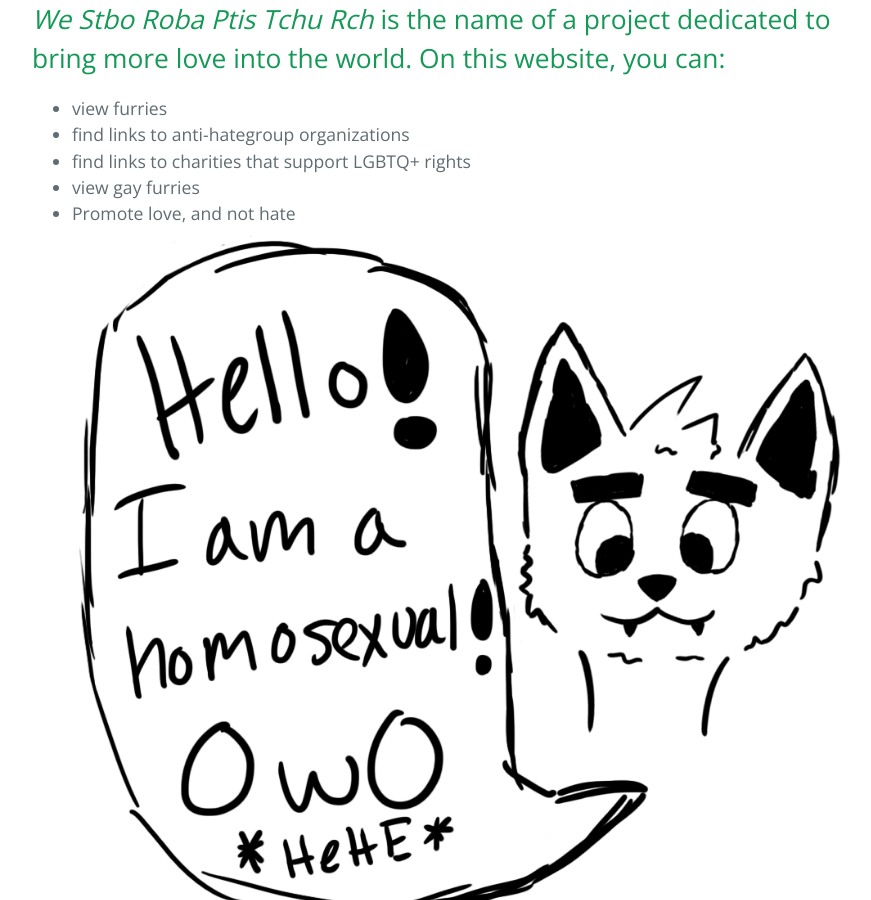
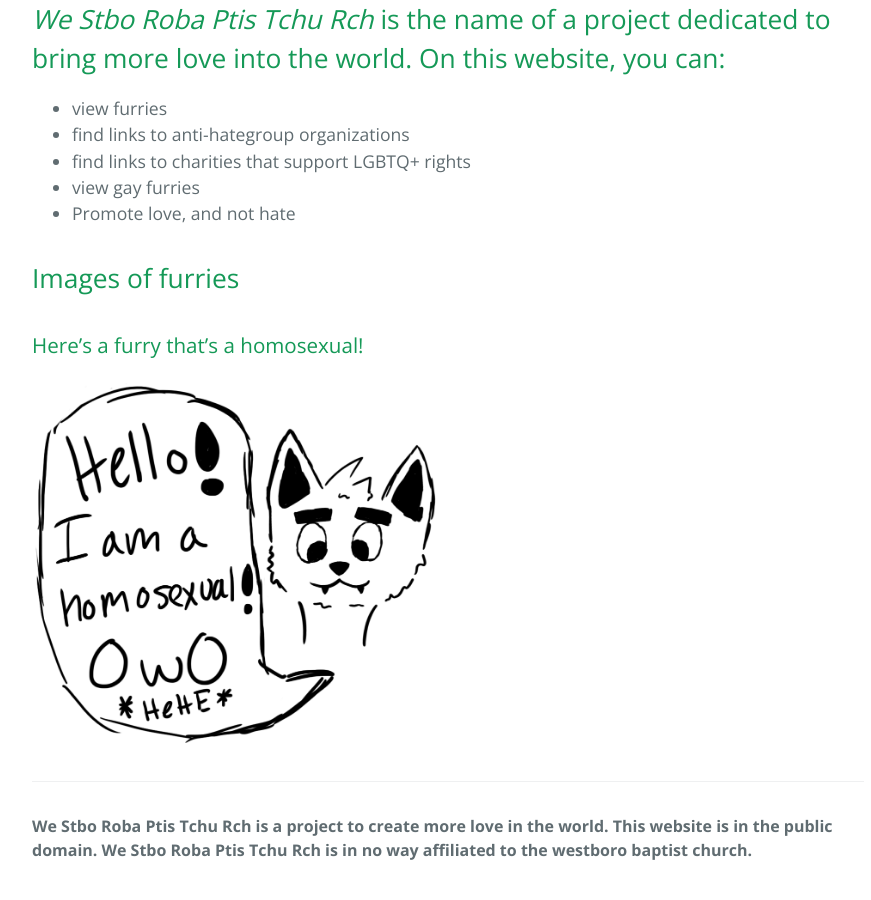
Before and after one commit to averyburnettmiller/cayman, a Jekyll site: the page built from index.md, in a window 1280 px wide and 900 px high, scrolled down 427 px. Shown: the whole window, without its empty margins (192-1063 px from the left). Built offline with Jekyll 4.4.1, drawn with Linux system fonts in a browser that asks for light colours; our own code applies the rules of GitHub Pages for plain Markdown files.

Commit message:
Update index.md

```diff
--- a/index.md
+++ b/index.md
@@ -8,4 +8,7 @@ published: true
 - find links to charities that support LGBTQ+ rights
 - view gay furries
 - Promote love, and not hate
-![lol1.png]({{site.baseurl}}/lol1.png)
+
+## Images of furries
+### Here's a furry that's a homosexual!
+<img src="/lol1.png" width="50%">
```
